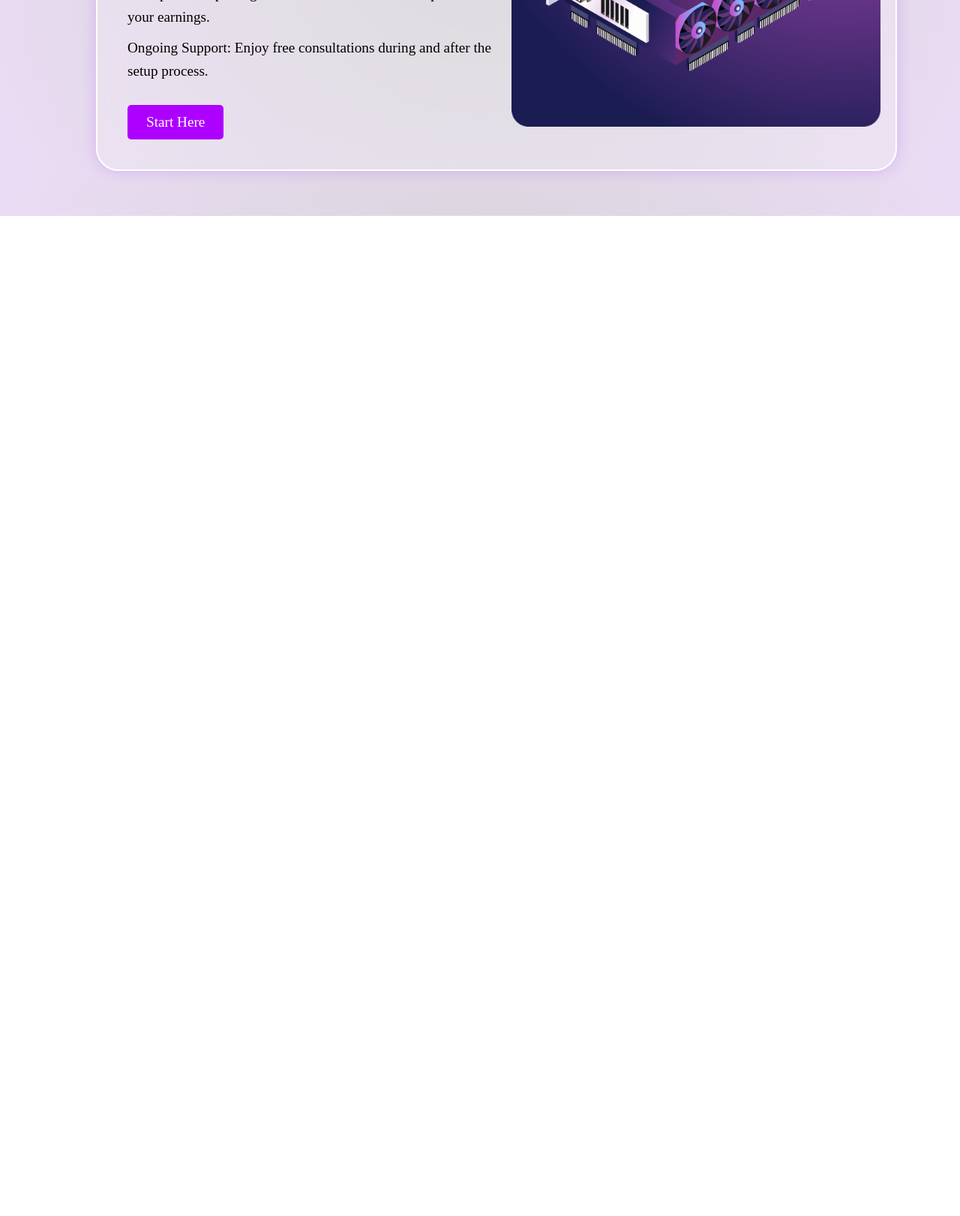
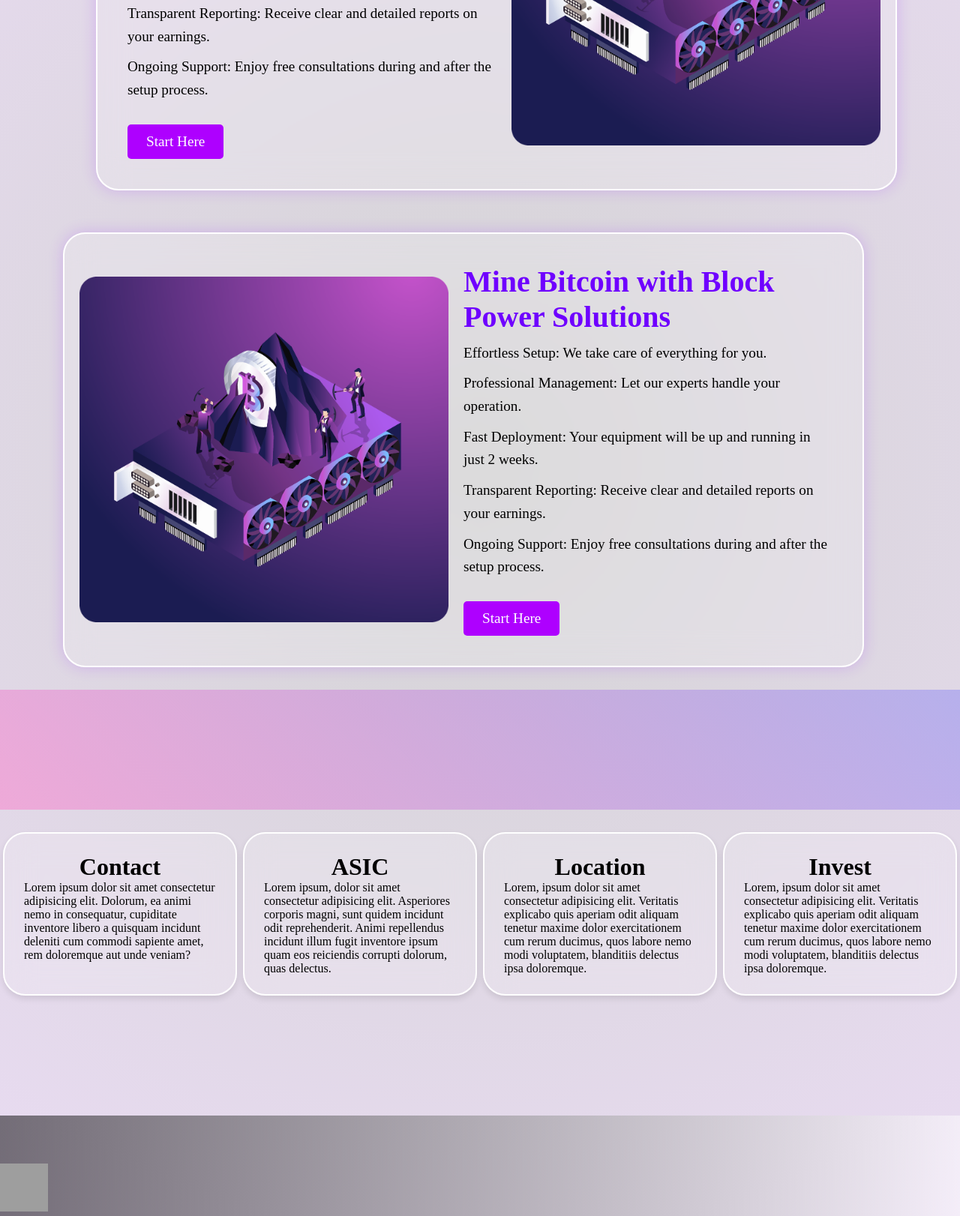
Before and after one commit to Toluk3/BlackPowerSolutions.github.io, a plain HTML site: page index.html in a window 1280 px wide. Shown: the part 512-2134 px from the top of the page at 75% size. Before the commit the page ends 800 px from the top, so only its background shows below. Drawn offline with Linux system fonts and the light colour scheme; grey boxes are pictures that could not be loaded.

Commit message:
update css html

```diff
--- a/index.html
+++ b/index.html
@@ -17,8 +17,9 @@
             <img src="imgs/bps1t.png" class="logo">
             <ul>Services</ul>
             <ul>Contact</ul>
-            <ul>About us</ul>
+            <ul>About</ul>
         </div>
+
         <div class="general">
             <div class="presentation-container">
                     <div class="content">
@@ -33,21 +34,59 @@
                     <div class="imgcontent">
                         <img src="imgs/mining.png" class="imgcontent2">
                     </div>
-
             </div>
         </div>
+
+        <div class="general-1">
+            <div class="presentation-container-1">
+                    <div class="imgcontent">
+                        <img src="imgs/mining.png" class="imgcontent2">
+                    </div>
+                    <div class="content">
+                        <h1>Mine Bitcoin with Block Power Solutions</h1>
+                        <p>Effortless Setup: We take care of everything for you.</p>
+                        <p>Professional Management: Let our experts handle your operation.</p>
+                        <p>Fast Deployment: Your equipment will be up and running in just 2 weeks.</p>
+                        <p>Transparent Reporting: Receive clear and detailed reports on your earnings.</p>
+                        <p>Ongoing Support: Enjoy free consultations during and after the setup process.</p>
+                        <a href="#" class="start-button">Start Here</a>
+                    </div>
+            </div>
+        </div>
+    </div>
+
 
         <div class="pagedivider"></div>
 
         <div class="general3">
-            <div class="containergen3"></div>
-            <div class="containergen3"></div>
-            <div class="containergen3"></div>
+            <div class="containergen3">
+                <h1>Contact</h1>
+                <p>Lorem ipsum dolor sit amet consectetur adipisicing elit. Dolorum, ea animi nemo in consequatur, cupiditate inventore libero a quisquam incidunt deleniti cum commodi sapiente amet, rem doloremque aut unde veniam?</p>
+            </div>
+            <div class="containergen3">
+                <h1>ASIC</h1>
+                <p>Lorem ipsum, dolor sit amet consectetur adipisicing elit. Asperiores corporis magni, sunt quidem incidunt odit reprehenderit. Animi repellendus incidunt illum fugit inventore ipsum quam eos reiciendis corrupti dolorum, quas delectus.</p>
+            </div>
+            <div class="containergen3">
+                <h1>Location</h1>
+                <p>Lorem, ipsum dolor sit amet consectetur adipisicing elit. Veritatis explicabo quis aperiam odit aliquam tenetur maxime dolor exercitationem cum rerum ducimus, quos labore nemo modi voluptatem, blanditiis delectus ipsa doloremque.</p>
+            </div>
+            <div class="containergen3">
+                <h1>Invest</h1>
+                <p>Lorem, ipsum dolor sit amet consectetur adipisicing elit. Veritatis explicabo quis aperiam odit aliquam tenetur maxime dolor exercitationem cum rerum ducimus, quos labore nemo modi voluptatem, blanditiis delectus ipsa doloremque.</p>
+            </div>
         </div>
 
         <div class="foot">
-            <div class="socialfoot"></div>
-            <div class="logofoot"></div>
+            <div class="socialfoot">
+                <a href="https://www.linkedin.com/">
+                <img width="64" height="64" src="https://img.icons8.com/color/96/linkedin.png" alt="linkedin"/>
+                </a>
+            </div>
+            <div class="logofoot">
+                <img src="/imgs/bps1t.png" alt="">
+
+            </div>
         </div>
 
         </div>
--- a/style.css
+++ b/style.css
@@ -37,14 +37,22 @@ body{
     margin-top: 1.3rem;
 }
 
+.general-1{
+    display: flex;
+    width: 100%;
+    margin-top: 30px;
+    justify-content: flex-end;
+}
 .general{
     display: flex;
     width: 100%;
     margin-top: 30px;
 }
+
 .presentation-container {
     display: flex;
     flex-direction: row;
+    float: left;
     background: rgba(255, 255, 255, 0.2);
     backdrop-filter: blur(20px);
     border-radius: 30px;
@@ -53,6 +61,23 @@ body{
     width: 80%;
     max-width: 1200px;
     margin-left: 10%;
+    margin-top: 2%;
+    border: 2px solid white;
+    animation: glow 1.5s infinite alternate;
+}
+.presentation-container-1 {
+    display: flex;
+    flex-direction: row;
+    float: right;
+    background: rgba(255, 255, 255, 0.2);
+    backdrop-filter: blur(20px);
+    border-radius: 30px;
+    box-shadow: 0 4px 8px rgba(0, 0, 0, 0.1);
+    padding: 20px;
+    width: 80%;
+    max-width: 1200px;
+    margin-right: 10%;
+    margin-top: 2%;
     border: 2px solid white;
     animation: glow 1.5s infinite alternate;
 }
@@ -97,6 +122,48 @@ body{
     border-radius: 15px;
 }
 
+.pagedivider{
+    width: 100%;
+    margin-top: 30px;
+    padding-top: 10rem;
+    background: linear-gradient(45deg, #ff6ec570, #7773f565);
+
+}
+.general3{
+    display: flex;
+    width: 100%;
+    margin-top: 30px;
+    justify-content: space-around;
+}
+.containergen3{
+    border: 2px solid white;
+    display: flex;
+    flex-direction: column;
+    align-items: center;
+    background: rgba(255, 255, 255, 0.2);
+    backdrop-filter: blur(20px);
+    border-radius: 30px;
+    box-shadow: 0 4px 8px rgba(0, 0, 0, 0.1);
+    width: 20%;
+    padding: 2%;
+}
+.foot{
+    background: linear-gradient(90deg, rgba(0, 0, 0, 0.5), rgba(255, 255, 255, 0.5));
+}
+.socialfoot{
+    margin-top: 10rem;
+    padding-top: 4rem;
+
+}
+.logofoot{
+    display: flex;
+    justify-content: center;
+}
+.logofoot img{
+    margin-top: 2%;
+    width: 20%;
+}
+
 @keyframes glow {
     0% {
         box-shadow: 0 0 10px rgba(255, 255, 255, 0.5);
```
Lines whose indentation alone changed are shown as unchanged.
